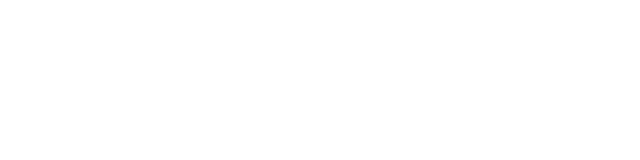
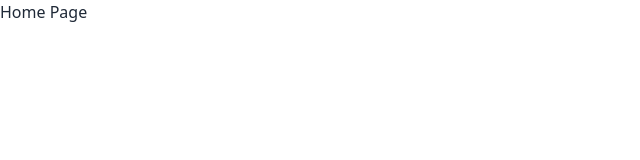
Before and after one commit to fms-faisal/skyview-apartments-client, a React (Vite) app: page / in a window 1280 px wide. Shown: the top 160 px of the page, without its empty margins (0-640 px from the left). Built offline with nearby package versions, Linux system fonts and the light colour scheme.

Commit message:
Pages setup

```diff
--- /dev/null
+++ b/src/Pages/Home/Home.jsx
@@ -0,0 +1,11 @@
+import React from 'react';
+
+const Home = () => {
+    return (
+        <div>
+            Home Page
+        </div>
+    );
+};
+
+export default Home;
--- a/src/Routes/Routes.jsx
+++ b/src/Routes/Routes.jsx
@@ -1,5 +1,6 @@
 import { createBrowserRouter } from "react-router-dom";
 import Main from "../Layout/Main";
+import Home from "../Pages/Home/Home";
 
 export const router = createBrowserRouter([
   {
@@ -8,6 +9,7 @@
     children: [
         {
             path: "/",
+            element: <Home></Home>
         }
     ]
   },
```
